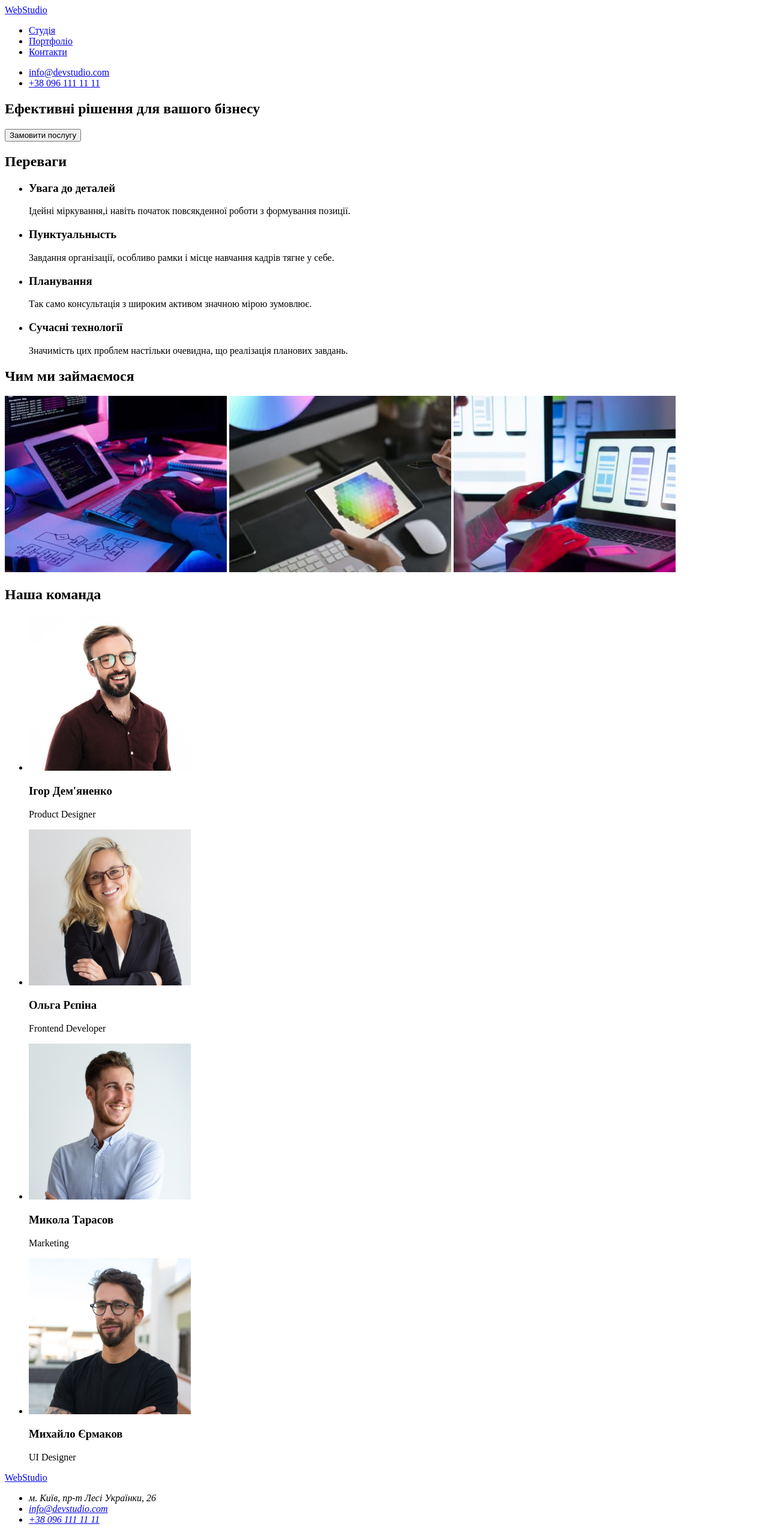
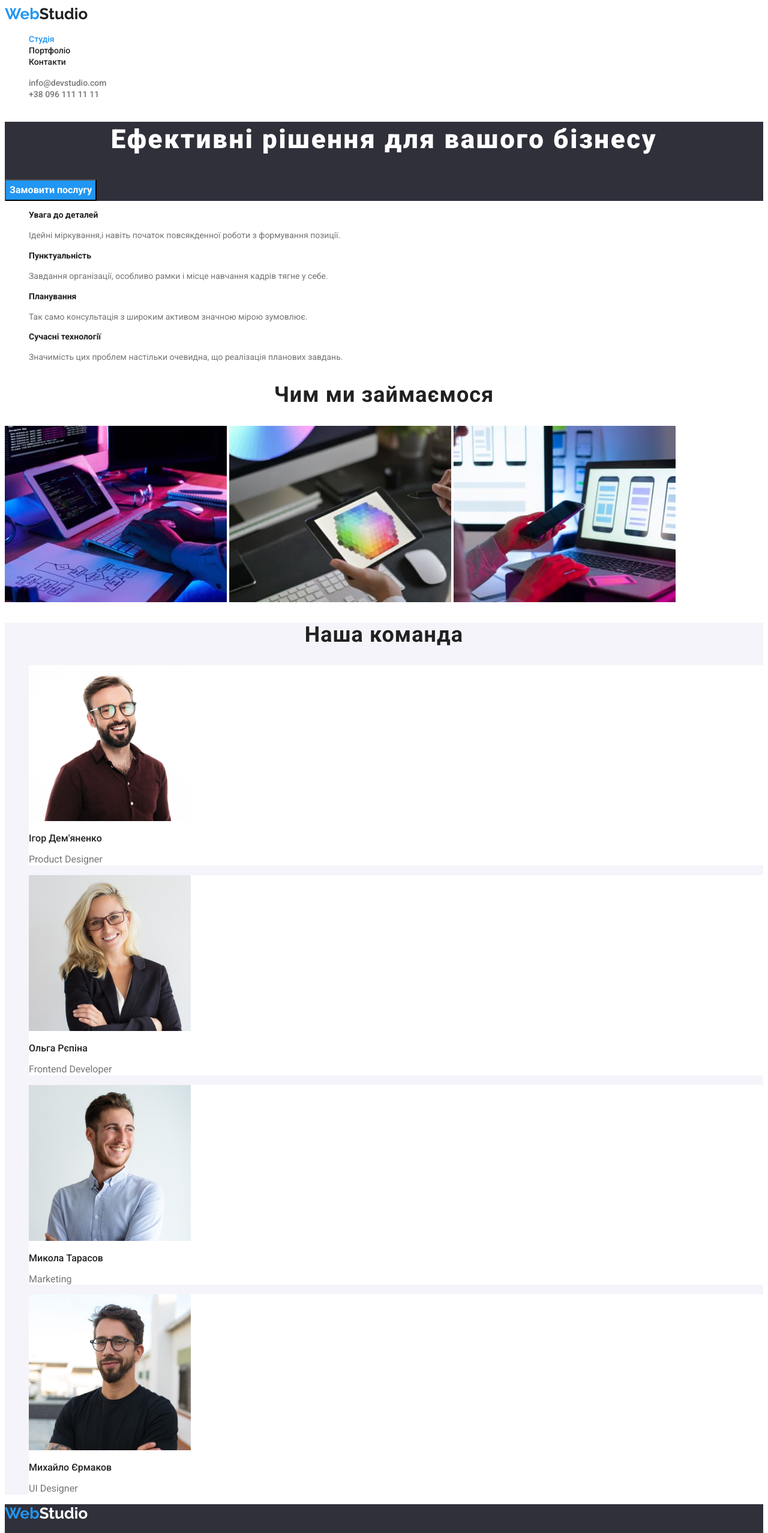
Before and after one commit to OliaMedinska/goit-markup-hw-02, a plain HTML site: page index.html in a window 1280 px wide. Shown: the top 2556 px of the page at 60% size. Drawn offline with Linux system fonts and the light colour scheme.

Commit message:
Підключення стилів

```diff
--- /dev/null
+++ b/css/styles.css
@@ -0,0 +1,282 @@
+/* #212121 - основний колір (чорний) */
+/* #757575 - другорядний колір (сірий) *
+/* #FFFFFF - білий колір */
+/* #2196F3 - колір акцент */
+
+/* #FFFFFF - колір фону */
+/* #2F303A - колір другорядного фону (сірий) */
+/* #F5F4FA - колір другорядного фону (сірий темний) */
+:root {
+    --title-text-color: #212121 ;
+    --primary-text-color: #757575 ;
+    --accent-text-color: #2196F3 ;
+    --second-text-color: #FFFFFF ;
+    --button-background-color: #F5F5F5 ;
+    --footer-background-color: #2F303A;
+    --second-text-color-footer: rgba(255, 255, 255, 0.6);
+    --second-background-color: #F5F4FA;
+}
+
+
+body {
+    background-color: var(--second-text-color);
+    color: var(--title-text-color);
+    font-family: 'Roboto', sans-serif;
+}
+
+/* приховала h */
+.visually-hidden {
+    position: absolute;
+        white-space: nowrap;
+        width: 1px;
+        height: 1px;
+        overflow: hidden;
+        border: 0;
+        padding: 0;
+        clip: rect(0 0 0 0);
+        clip-path: inset(50%);
+        margin: -1px;
+}
+
+/*прибрала маркери */
+.list {
+    list-style: none;
+}
+
+
+/* header */
+
+
+ /* logo header */
+.decoration {
+      text-decoration: none;
+ }
+.logo .web {
+    color: var(--accent-text-color);
+    font-family: 'Raleway', sans-serif;
+    font-weight: 700;
+    font-size: 26px;
+    line-height: 1.2;
+    text-decoration: none;
+}
+.logo .studio {
+    color: var(--title-text-color);
+    font-family: 'Raleway', sans-serif;
+    font-weight: 700;
+    font-size: 26px;
+    line-height: 1.2;
+    text-decoration: none;
+}
+
+/* site-nav */
+.site-nav .link {
+    color: var(--title-text-color);
+    font-weight: 500;
+    font-size: 14px;
+    line-height: 1.14;
+    text-decoration: none;
+}
+
+.site-nav:hover .link {
+    color: var(--accent-text-color);
+    font-weight: 500;
+    font-size: 14px;
+    line-height: 1.14;
+    text-decoration: none;
+}
+
+.site-nav .link.current {
+    color: var(--accent-text-color);
+}
+
+
+/*contacts */
+.contact {
+    color: var(--primary-text-color);
+    font-weight: 500;
+    font-size: 14px;
+    line-height: 1.14;
+    text-decoration: none;
+}
+.contact:hover:focus{
+    color:var(--accent-text-color);
+    font-weight: 500;
+    font-size: 14px;
+    line-height: 1.14;
+
+}
+
+/* footer */
+
+.footer {
+    background-color: var(--footer-background-color)
+}
+
+.logo .studio-footer {
+    color: var(--second-text-color);
+    font-family: 'Raleway', sans-serif;
+    font-weight: 700;
+    font-size: 26px;
+    line-height: 1.2;
+    text-decoration: none;
+}
+
+/* address foter */
+.adress {
+    font-weight: 400;
+    font-style: normal;
+    font-size: 14px;
+    line-height: 1.71;
+    letter-spacing: 0.03em;
+}
+
+.city {
+    color: var(--second-text-color);
+    text-decoration: none;
+}
+.city:hover:focus{
+    color: var(--accent-text-color);
+}
+
+.contact-footer {
+    color: var(--second-text-color);
+}
+
+
+/*main index*/
+/* hero */
+.hero{
+    background-color: var(--footer-background-color);
+}
+.hero-title{
+    font-weight: 900;
+    font-size: 44px;
+    line-height: 1.36;
+    text-align: center;
+    letter-spacing: 0.06em;
+    color: var(--second-text-color);
+}
+
+.button.primary {
+    color: var(--second-text-color);
+    background-color: var(--accent-text-color);
+
+    font-family: inherit;
+    font-weight: 700;
+    font-size: 16px;
+    line-height: 1.88;
+    display: flex;
+    align-items: center;
+    text-align: center;
+}
+
+.button.primary:hover:focus {
+    color: var(--accent-text-color);
+    background-color: var(--second-text-color);
+
+    font-family: inherit;
+    font-weight: 700;
+    font-size: 16px;
+    line-height: 1.88;
+    display: flex;
+    align-items: center;
+    text-align: center;
+}
+
+/*переваги*/
+/* section title */
+.section .section-title{
+color: var(--title-text-color);
+font-weight: 700;
+font-size: 14px;
+line-height: 1.14;
+font-family: 'Roboto';
+}
+/* section text  */
+.section .section-text{
+    color: var(--primary-text-color);
+    font-weight: 400;
+    font-size: 14px;
+    line-height: 1.7;
+}
+
+
+/* section Чим ми займаємось*/
+/* h2  */
+.section .photos {
+    font-weight: 700;
+    font-size: 36px;
+    line-height: 1.16;
+    text-align: center;
+    letter-spacing: 0.03em;
+    color: var(--title-text-color);
+}
+
+
+/*section наша команда*/
+.team{
+    background-color: var(--second-background-color);
+}
+
+.list .card{
+    background-color: var(--second-text-color);
+}
+
+/* наша команда */
+.section .title {
+    font-weight: 700;
+    font-size: 36px;
+    line-height: 1.16;
+    text-align: center;
+    letter-spacing: 0.03em;
+    color: var(--title-text-color);
+}
+
+.card-title.members {
+        font-weight: 500;
+        font-size: 16px;
+        line-height: 1.18;
+        color: var(--title-text-color);
+}
+
+.card-text.members {
+        font-weight: 400;
+        font-size: 16px;
+        line-height: 1.18;
+        color: var(--primary-text-color);
+}
+
+
+
+
+/*portfolio*/
+
+/* button */
+.button .secondary {
+    color: var(--title-text-color);
+    background-color: var(--button-background-color);
+    font-family: inherit
+}
+
+.button .secondary:hover:focus {
+    color: var(--second-text-color);
+    background-color: var(--accent-text-color);
+    font-family: inherit
+}
+
+/* title */
+.section .portfolio-title{
+    font-weight: 700;
+    font-size: 18px;
+    line-height: 2;
+    letter-spacing: 0.06em;
+    color: var(--title-text-color);
+}
+/* text */
+.section .portfolio-text{
+    font-weight: 400;
+    font-size: 16px;
+    line-height: 1.88;
+    letter-spacing: 0.03em;
+    color: var(--primary-text-color);
+}
--- a/index.html
+++ b/index.html
@@ -7,96 +7,102 @@
     content="width=device-width, initial-scale=1.0"
     />
     <title>WebStudio</title>
+    <link rel="preconnect" href="https://fonts.googleapis.com">
+    <link rel="preconnect" href="https://fonts.gstatic.com" crossorigin>
+    <link href="https://fonts.googleapis.com/css2?family=Raleway:wght@700&family=Roboto:wght@400;500;700;900&display=swap"
+        rel="stylesheet">
+    <link rel="stylesheet" href="./css/styles.css">
 </head>
 
 <body>
     <header>
-      <a href="./index.html">WebStudio</a>
+      <a href="./index.html" class="logo decoration"><span class="web">Web</span><span class="studio">Studio</span></a>
 <nav>
-    <ul>
-        <li><a href="./index.html">Студія</a></li>
-        <li><a href="./portfolio.html">Портфоліо</a></li>
-        <li><a href="./index.html">Контакти</a></li>
+    <ul class="list site-nav decoration">
+        <li><a class="link current" href="./index.html" >Студія</a></li>
+        <li><a class="link" href="./portfolio.html" >Портфоліо</a></li>
+        <li><a class="link" href="./index.html" >Контакти</a></li>
     </ul>
 </nav>
 
-<ul>
-    <li><a href="mailto:info@devstudio.com">info@devstudio.com</a></li>
-    <li><a href="tel:+380961111111"> +38 096 111 11 11 </a></li>
+<ul class="list decoration">
+    <li><a href="mailto:info@devstudio.com" class="contact">info@devstudio.com</a></li>
+    <li><a href="tel:+380961111111" class="contact"> +38 096 111 11 11 </a></li>
 </ul>
     </header>
 
     <main>
-        <section>
-            <h1>Ефективні рішення для вашого бізнесу</h1>
-             <button type="button">Замовити послугу</button>
+        <section class="hero">
+            <h1 class="hero-title">Ефективні рішення для вашого бізнесу</h1>
+             <button type="button" class="button primary">Замовити послугу</button>
         </section>
 
-        <section>
-            <h2>Переваги</h2>
-            <ul>
+        <section class="section">
+            <h2 class="visually-hidden">Переваги</h2>
+            <ul class="list">
                 <li>
-                    <h3>Увага до деталей</h3>
-                    <p>Ідейні міркування,i навіть початок повсякденної роботи з формування позиції.</p>
+                    <h3 class="section-title">Увага до деталей</h3>
+                    <p class="section-text">Ідейні міркування,i навіть початок повсякденної роботи з формування позиції.</p>
                 </li>
                 <li>
-                    <h3>Пунктуальнысть</h3>
-                    <p>Завдання організації, особливо рамки i місце навчання кадрів тягне y себе.</p>
+                    <h3 class="section-title">Пунктуальність</h3>
+                    <p class="section-text">Завдання організації, особливо рамки i місце навчання кадрів тягне y себе.</p>
                 </li>
                 <li>
-                    <h3>Планування</h3>
-                    <p>Так само консультація з широким активом значною мірою зумовлює.</p>
+                    <h3 class="section-title">Планування</h3>
+                    <p class="section-text">Так само консультація з широким активом значною мірою зумовлює.</p>
                 <li>
-                    <h3>Сучасні технології</h3>
-                    <p>Значимість цих проблем настільки очевидна, що реалізація планових завдань.</p>
+                    <h3 class="section-title">Сучасні технології</h3>
+                    <p class="section-text">Значимість цих проблем настільки очевидна, що реалізація планових завдань.</p>
             </ul>
         </section>
 
-        <section>
-            <h2>Чим ми займаємося</h2>
+        <section class="section">
+            <h2 class="title">Чим ми займаємося</h2>
             <img src="./images/img1.jpg" alt="Програміст кодує" width="370">
             <img src="./images/img2.jpg" alt="Дизайнер працює за ноутбуком" width="370">
             <img src="./images/img3.jpg" alt="Дизайнер роздивляється колірну палітру" width="370">
         </section>
 
-        <section>
-            <h2>Наша команда</h2>
-            <ul>
-                <li> <img src="./images/igor.jpg" alt="Чоловік y окулярах" width="270">
-                 <h3>Ігор Дем'яненко</h3>
-                 <p>Product Designer</p>
+        <section class="section team">
+            <h2 class="title">Наша команда</h2>
+            <ul class="list">
+                <li class="card"> <img src="./images/igor.jpg" alt="Чоловік y окулярах" width="270">
+                 <h3 class="card-title members">Ігор Дем'яненко</h3>
+                 <p class="card-text members">Product Designer</p>
                 </li>
-                <li> <img src="./images/olha.jpg" alt="Жінка із світлим волоссям y темному жакеті" width="270">
-                 <h3>Ольга Рєпіна</h3>
-                 <p>Frontend Developer</p>
+                <li class="card"> <img src="./images/olha.jpg" alt="Жінка із світлим волоссям y темному жакеті" width="270">
+                 <h3 class="card-title members">Ольга Рєпіна</h3>
+                 <p class="card-text members">Frontend Developer</p>
                 </li>
-                <li> <img src="./images/mykola.jpg" alt="Чоловік y світлік сорочці" width="270">
-                 <h3>Микола Тарасов</h3>
-                 <p>Marketing</p>
+                <li class="card"> <img src="./images/mykola.jpg" alt="Чоловік y світлік сорочці" width="270">
+                 <h3 class="card-title members">Микола Тарасов</h3>
+                 <p class="card-text members">Marketing</p>
                 </li>
-                <li> <img src="./images/mykhailo.jpg" alt="Чоловік y окулярах i чорній футболці" width="270">
-                 <h3>Михайло Єрмаков</h3>
-                 <p>UI Designer</p>
+                <li class="card"> <img src="./images/mykhailo.jpg" alt="Чоловік y окулярах i чорній футболці" width="270">
+                 <h3 class="card-title members">Михайло Єрмаков</h3>
+                 <p class="card-text members">UI Designer</p>
                 </li>
             </ul>
         </section>
     </main>
 
-    <footer>
-        <a href="./index.html">WebStudio</a>
-         <address>
-            <ul>
+    <footer class="footer">
+        <a href="./index.html" class="logo decoration"><span class="web">Web</span><span class="studio-footer">Studio</span></a>
+        <address>
+            <ul class="list address decoration">
                 <li>
-         м. Київ, пр-т Лесі Українки, 26
+                    <a href="https://goo.gl/maps/RKnZuP3yqJWEUkQHA" class="city">м. Київ, пр-т Лесі Українки, 26</a>
                 </li>
-                <li>
-        <a href="mailto:info@devstudio.com">info@devstudio.com</a>
+                <li class="contact-footer">
+                    <a href="mailto:info@devstudio.com" class="contact">info@devstudio.com</a>
                 </li>
-                <li>
-        <a href="tel:+380961111111">+38 096 111 11 11</a>
+                <li class="contact-footer">
+                    <a href="tel:+380961111111" class="contact">+38 096 111 11 11</a>
                 </li>
             </ul>
-         </address>
+        </address>
     </footer>
-</body>
-</html>
+    </body>
+
+    </html>
```
Also changed, not shown: portfolio.html (+58 -44 lines).
